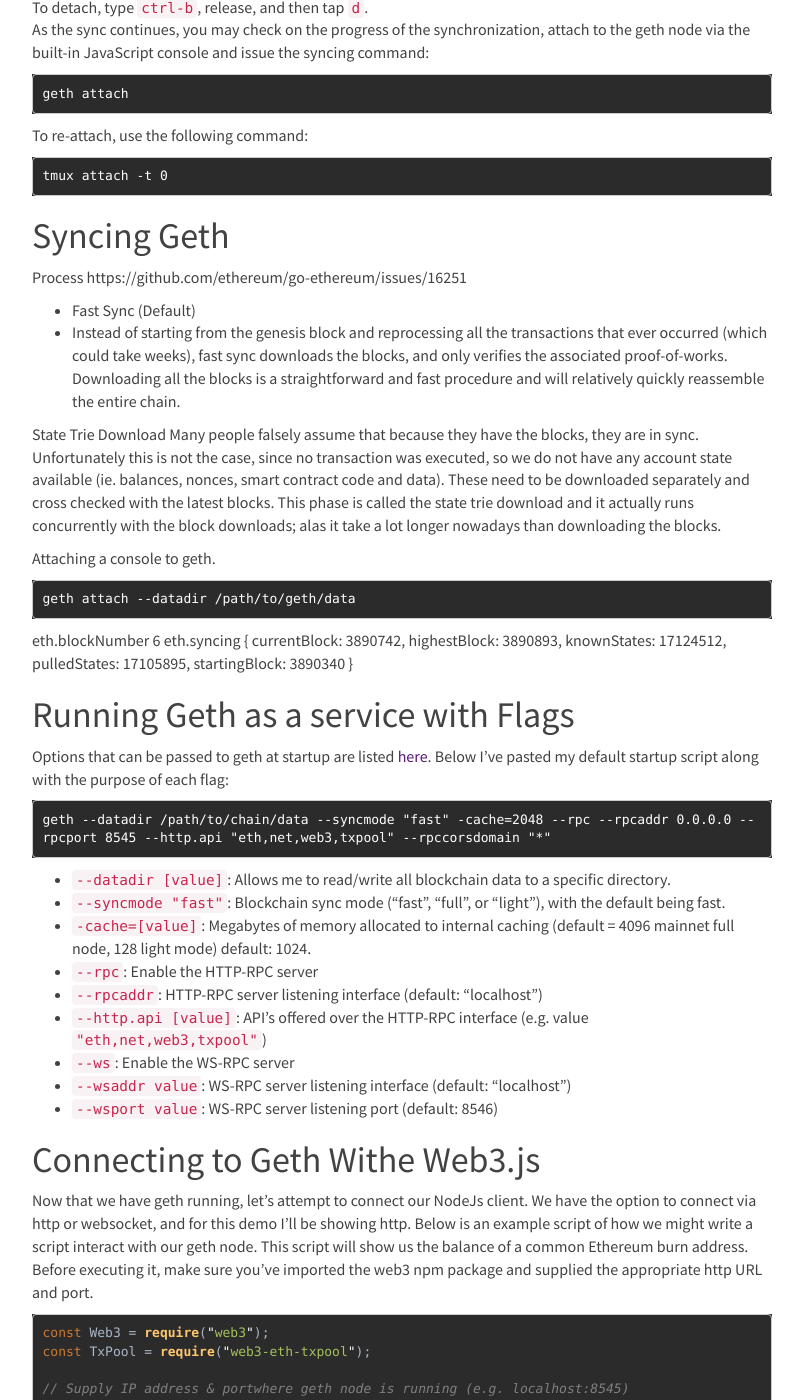
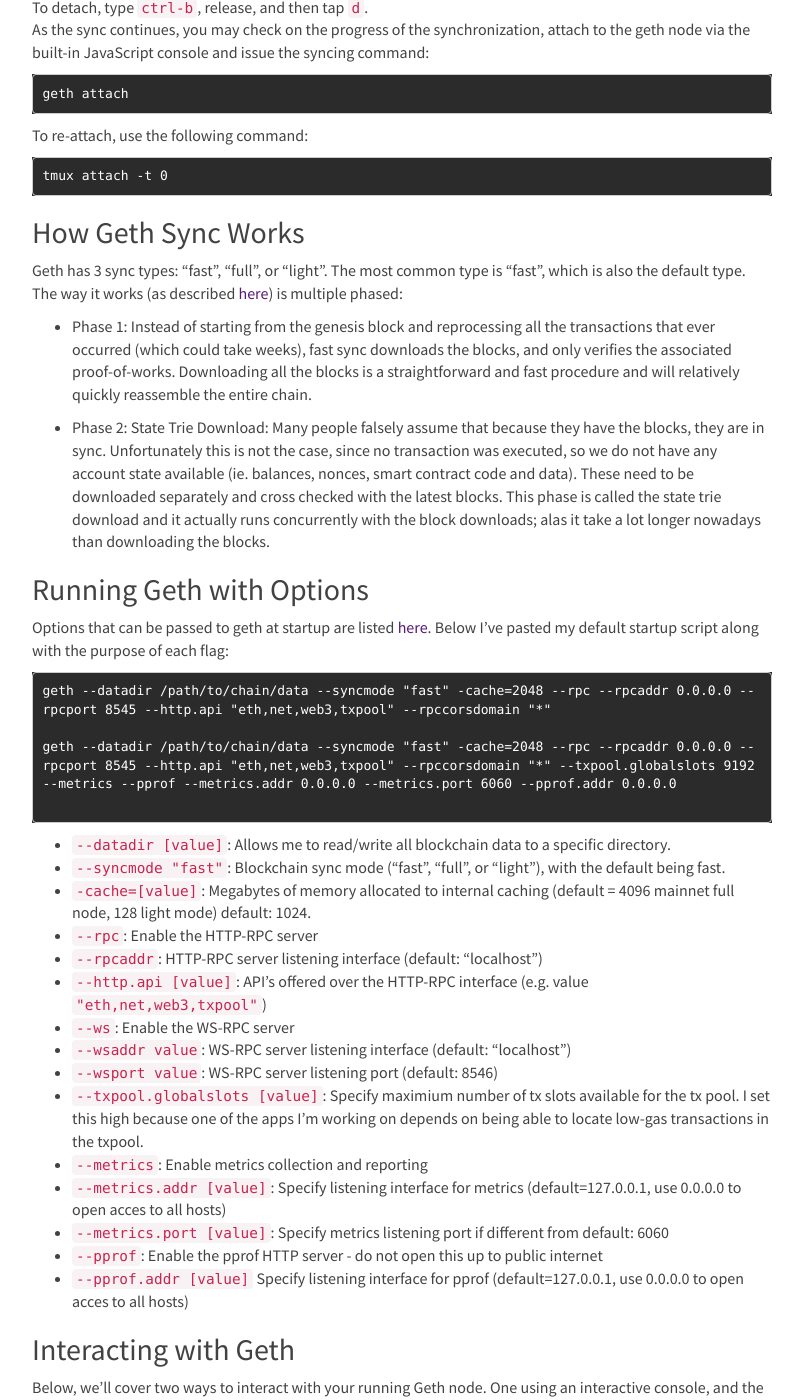
Before and after one commit to TheRyanMiller/theryanmiller.github.io, a Jekyll site: the page built from _posts/2020-08-16-running-an-ethereum-full-node-using-geth.md, in a window 1280 px wide and 1400 px high, scrolled down 414 px. Shown: the whole window, without its empty margins (238-1041 px from the left). Built offline with Jekyll 4.4.1, drawn with Linux system fonts in a browser that asks for light colours; nearby versions of some CDN libraries; comment, search, counter and statistics services are not loaded; some of the changed text lies outside the part shown.

````diff
--- a/_posts/2020-08-16-running-an-ethereum-full-node-using-geth.md
+++ b/_posts/2020-08-16-running-an-ethereum-full-node-using-geth.md
@@ -28,33 +28,20 @@
 tmux attach -t 0
 ```
 
-# Syncing Geth
-Process https://github.com/ethereum/go-ethereum/issues/16251
-- Fast Sync (Default)
-- Instead of starting from the genesis block and reprocessing all the transactions that ever occurred (which could take weeks), fast sync downloads the blocks, and only verifies the associated proof-of-works. Downloading all the blocks is a straightforward and fast procedure and will relatively quickly reassemble the entire chain.
+## How Geth Sync Works
+Geth has 3 sync types: “fast”, “full”, or “light”. The most common type is "fast", which is also the default type. The way it works (as described [here](https://github.com/ethereum/go-ethereum/issues/16251)) is multiple phased:
 
-State Trie Download
-Many people falsely assume that because they have the blocks, they are in sync. Unfortunately this is not the case, since no transaction was executed, so we do not have any account state available (ie. balances, nonces, smart contract code and data). These need to be downloaded separately and cross checked with the latest blocks. This phase is called the state trie download and it actually runs concurrently with the block downloads; alas it take a lot longer nowadays than downloading the blocks.
+- Phase 1: Instead of starting from the genesis block and reprocessing all the transactions that ever occurred (which could take weeks), fast sync downloads the blocks, and only verifies the associated proof-of-works. Downloading all the blocks is a straightforward and fast procedure and will relatively quickly reassemble the entire chain.
 
-Attaching a console to geth.
-```
-geth attach --datadir /path/to/geth/data
-```
-eth.blockNumber
-6
-eth.syncing
-{
-currentBlock: 3890742,
-highestBlock: 3890893,
-knownStates: 17124512,
-pulledStates: 17105895,
-startingBlock: 3890340
-}
+- Phase 2: State Trie Download: Many people falsely assume that because they have the blocks, they are in sync. Unfortunately this is not the case, since no transaction was executed, so we do not have any account state available (ie. balances, nonces, smart contract code and data). These need to be downloaded separately and cross checked with the latest blocks. This phase is called the state trie download and it actually runs concurrently with the block downloads; alas it take a lot longer nowadays than downloading the blocks.
 
-# Running Geth as a service with Flags
+## Running Geth with Options
 Options that can be passed to geth at startup are listed [here](https://github.com/ethereum/go-ethereum/wiki/Command-Line-Options). Below I've pasted my default startup script along with the purpose of each flag:
 ```
 geth --datadir /path/to/chain/data --syncmode "fast" -cache=2048 --rpc --rpcaddr 0.0.0.0 --rpcport 8545 --http.api "eth,net,web3,txpool" --rpccorsdomain "*"
+
+geth --datadir /path/to/chain/data --syncmode "fast" -cache=2048 --rpc --rpcaddr 0.0.0.0 --rpcport 8545 --http.api "eth,net,web3,txpool" --rpccorsdomain "*" --txpool.globalslots 9192 --metrics --pprof --metrics.addr 0.0.0.0 --metrics.port 6060 --pprof.addr 0.0.0.0
+
 ```
 - `--datadir [value]`: Allows me to read/write all blockchain data to a specific directory.
 - `--syncmode "fast"`: Blockchain sync mode ("fast", "full", or "light"), with the default being fast.
@@ -65,10 +52,45 @@
 - `--ws`: Enable the WS-RPC server
 - `--wsaddr value`: WS-RPC server listening interface (default: "localhost")
 - `--wsport value`: WS-RPC server listening port (default: 8546)
+- `--txpool.globalslots [value]`: Specify maximium number of tx slots available for the tx pool. I set this high because one of the apps I'm working on depends on being able to locate low-gas transactions in the txpool.
+- `--metrics`: Enable metrics collection and reporting
+- `--metrics.addr [value]`: Specify listening interface for metrics (default=127.0.0.1, use 0.0.0.0 to open acces to all hosts)
+- `--metrics.port [value]`: Specify metrics listening port if different from default: 6060
+- `--pprof`: Enable the pprof HTTP server - do not open this up to public internet
+- `--pprof.addr [value]` Specify listening interface for pprof (default=127.0.0.1, use 0.0.0.0 to open acces to all hosts)
 
-# Connecting to Geth Withe Web3.js
-Now that we have geth running, let's attempt to connect our NodeJs client.
-We have the option to connect via http or websocket, and for this demo I'll be showing http. Below is an example script of how we might write a script interact with our geth node. This script will show us the balance of a common Ethereum burn address. Before executing it, make sure you've imported the web3 npm package and supplied the appropriate http URL and port.
+## Interacting with Geth
+Below, we'll cover two ways to interact with your running Geth node. One using an interactive console, and the other using the web3 library which allows us to run scripts.
+### Attaching a console to Geth
+Attaching a console simply allows us to interact with Geth from the command line. Use the command below to attach your console to the running geth node:
+```
+geth attach --datadir /path/to/geth/data
+```
+From here, we can issue [any number of commands](https://ethereum.stackexchange.com/questions/28703/full-list-of-geth-terminal-commands) to our node and have a result output.
+```
+eth.blockNumber
+// e.g. output: 3890893
+```
+If your node is still syncing and you'd like to track progress, try this:
+```
+eth.syncing
+
+// E.g. output:
+//  {
+//      currentBlock: 3890742,
+//      highestBlock: 3890893,
+//      knownStates: 17124512,
+//      pulledStates: 17105895,
+//      startingBlock: 3890340
+//  }
+```
+
+
+### Connecting to Geth Withe Web3.js
+An alternative way of interacting with our node is to use a web3 package in a custom script. A package is available for both [NodeJS](https://www.npmjs.com/package/web3), [Python](https://web3py.readthedocs.io/en/stable/). I'll be using the Node/Javascript package in my examples below.
+Once you get the package installed via your package manager and open a new script, we'll first have to import/require web3, and then feed it a connection to a "provider". A provider basically refers to the geth node we started up in the above steps. We have the option to connect via http or websocket, and for this demo I'll be showing http.
+
+Below is an example script of how we might write a interact with our geth node. This simple script will show us the balance of a common Ethereum burn address. Before executing it, make sure you've imported the web3 npm package and supplied the appropriate http URL and port.
 {% highlight javascript %}
 const Web3 = require("web3");
 const TxPool = require("web3-eth-txpool");
````
Also changed, not shown: _posts/2020-04-19-mongodb-security.md (+2 -2 lines), _posts/2020-07-15-experimenting-with-ways-to-build-twitter-followership.md (+4 -0 lines), in-progress-blog-posts/2020-08-16-containers-learning-tagging.md (added, +24 -0 lines), in-progress-blog-posts/2020-10-17-Using-nginx-to-proxy-multiple-web-servers.md (added, +8 -0 lines), in-progress-blog-posts/2020-06-17-testing-in-javascript-with-jest.md (renamed from _posts/2020-06-17-testing-in-javascript-with-jest.md), in-progress-blog-posts/2020-08-07-eth2-security.md (renamed from _posts/2020-08-07-eth2-security.md).
